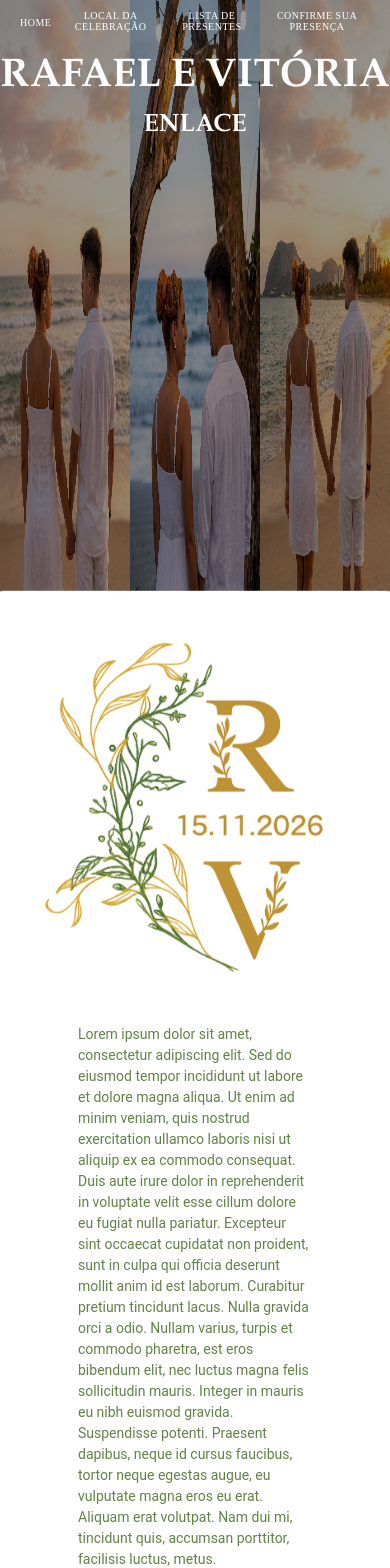
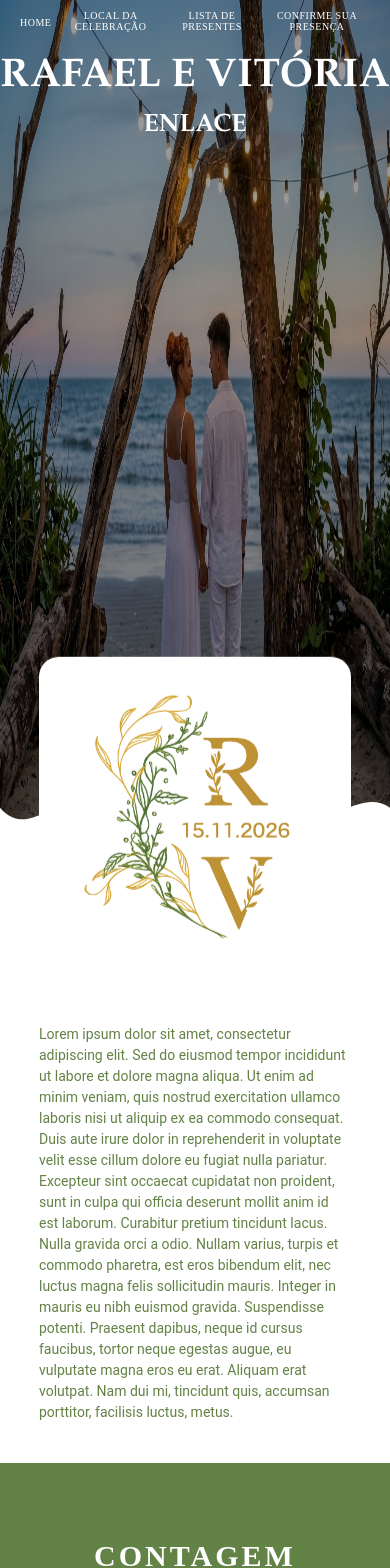
Before and after one commit to PessanhaXD/ListaPresentes, a React (Vite) app in the folder site/: page / in a window 390 px wide. Shown: the top 1568 px of the page. Built offline with nearby package versions, Linux system fonts and the light colour scheme; no server answers.

Commit message:
Ajeitando dark-mode e mobile

```diff
--- a/site/index.html
+++ b/site/index.html
@@ -4,6 +4,7 @@
     <meta charset="UTF-8" />
     <link rel="icon" type="image/svg+xml" href="/favicon.svg" />
     <meta name="viewport" content="width=device-width, initial-scale=1.0" />
+    <meta name="color-scheme" content="light dark" />
     <title>site</title>
   </head>
   <body>
--- a/site/src/components/layout/header/Header.module.css
+++ b/site/src/components/layout/header/Header.module.css
@@ -71,3 +71,10 @@
     letter-spacing: 0.05rem;
   }
 }
+
+@media (prefers-color-scheme: dark) {
+  .container {
+    background: #000;
+    color: #f5f5f5;
+  }
+}
--- a/site/src/index.css
+++ b/site/src/index.css
@@ -41,3 +41,9 @@ button {
   padding: 0;
   cursor: pointer;
 }
+
+@media (max-width: 768px) {
+  p {
+    width: 80%;
+  }
+}
--- a/site/src/sections/countdown/Countdown.module.css
+++ b/site/src/sections/countdown/Countdown.module.css
@@ -23,3 +23,10 @@
   padding: 1rem;
   max-width: 90%;
 }
+
+@media (max-width: 768px) {
+  .countdown {
+    gap: 1rem;
+    padding: 0rem;
+  }
+}
--- a/site/src/sections/giftList/GiftList.module.css
+++ b/site/src/sections/giftList/GiftList.module.css
@@ -11,3 +11,9 @@
 .card {
   border: solid 0.1rem #000;
 }
+
+@media (prefers-color-scheme: dark) {
+  .card {
+    border: solid 0.1rem #343434;
+  }
+}
--- a/site/src/sections/hero/Hero.jsx
+++ b/site/src/sections/hero/Hero.jsx
@@ -23,7 +23,7 @@ export function Hero() {
         preserveAspectRatio='none'
       >
         <path
-          fill='#ffffff'
+          fill='currentColor'
           d='
             M0,64
             C120,120 240,20 360,64
--- a/site/src/sections/hero/Hero.module.css
+++ b/site/src/sections/hero/Hero.module.css
@@ -4,22 +4,13 @@
 
   background-image:
     linear-gradient(rgba(0, 0, 0, 0.4), rgba(0, 0, 0, 0.4)),
-    url("../../assets/photo1.jpeg"), url("../../assets/photo2.jpeg"),
-    url("../../assets/photo3.jpeg");
+    url("../../assets/backgroundHero.png");
 
-  background-size:
-    100% 100%,
-    33.33% 100%,
-    33.33% 100%,
-    33.33% 100%;
+  background-size: 100% 100%;
 
-  background-position:
-    center,
-    left center,
-    center center,
-    right center;
+  background-position: center;
 
-  background-repeat: no-repeat, no-repeat, no-repeat, no-repeat;
+  background-repeat: no-repeat;
 
   z-index: 500;
 }
@@ -34,6 +25,7 @@
   justify-content: center;
   text-transform: uppercase;
   font-family: Garamond, serif;
+  text-align: center;
 }
 
 .dataname h1 {
@@ -71,10 +63,27 @@
   height: 8rem;
 
   display: block;
+
+  color: #fff;
+}
+
+@media (prefers-color-scheme: dark) {
+  .wave {
+    color: #000;
+  }
+
+  .logo {
+    background-color: #000;
+  }
 }
 
 @media (max-width: 768px) {
   .dataname {
     padding-top: 12%;
   }
+
+  .logo {
+    width: 80%;
+    height: auto;
+  }
 }
--- a/site/src/sections/location/Location.module.css
+++ b/site/src/sections/location/Location.module.css
@@ -22,6 +22,10 @@
 
 @media (max-width: 768px) {
   .maps {
-    width: 80%;
+    width: 100%;
+  }
+
+  .container p {
+    width: 100%;
   }
 }
--- a/site/src/sections/rsvp/Rsvp.module.css
+++ b/site/src/sections/rsvp/Rsvp.module.css
@@ -67,3 +67,33 @@
 .content button:hover {
   background: #ececec;
 }
+
+@media (prefers-color-scheme: dark) {
+  .content button {
+    background: #343434;
+    border-color: #343434;
+    color: #f5f5f5;
+  }
+
+  .content button:hover {
+    background: #252525;
+  }
+
+  .input input {
+    border: 0.1rem solid #343434;
+  }
+
+  .input input:focus {
+    border-color: #252525;
+  }
+
+  .content {
+    border: solid 0.1rem #343434;
+  }
+}
+
+@media (max-width: 768px) {
+  .input {
+    width: 80%;
+  }
+}
```
